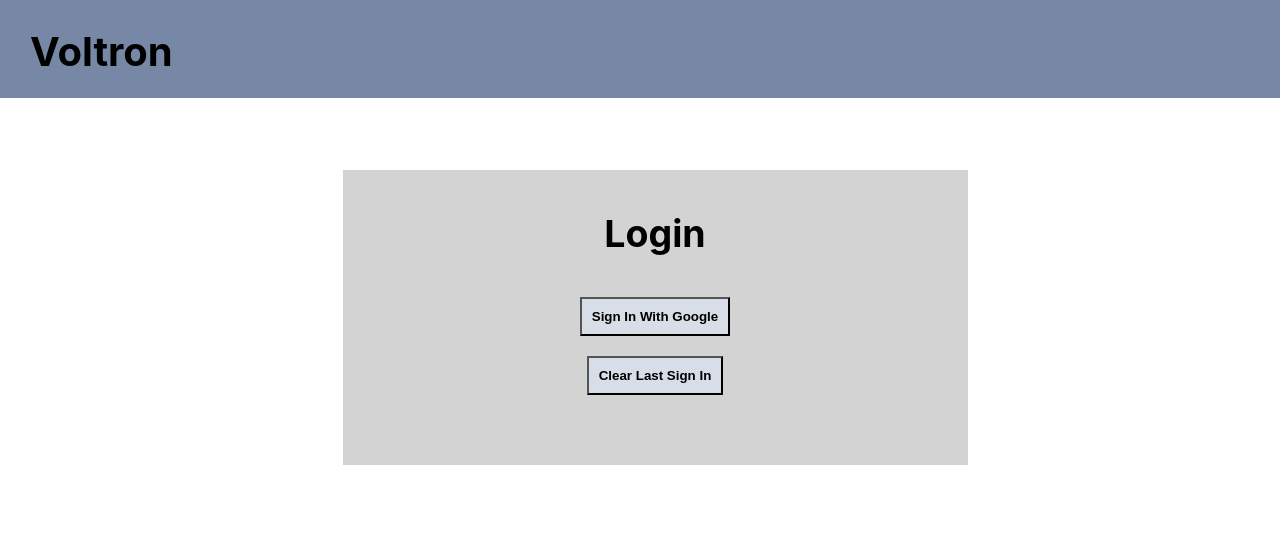
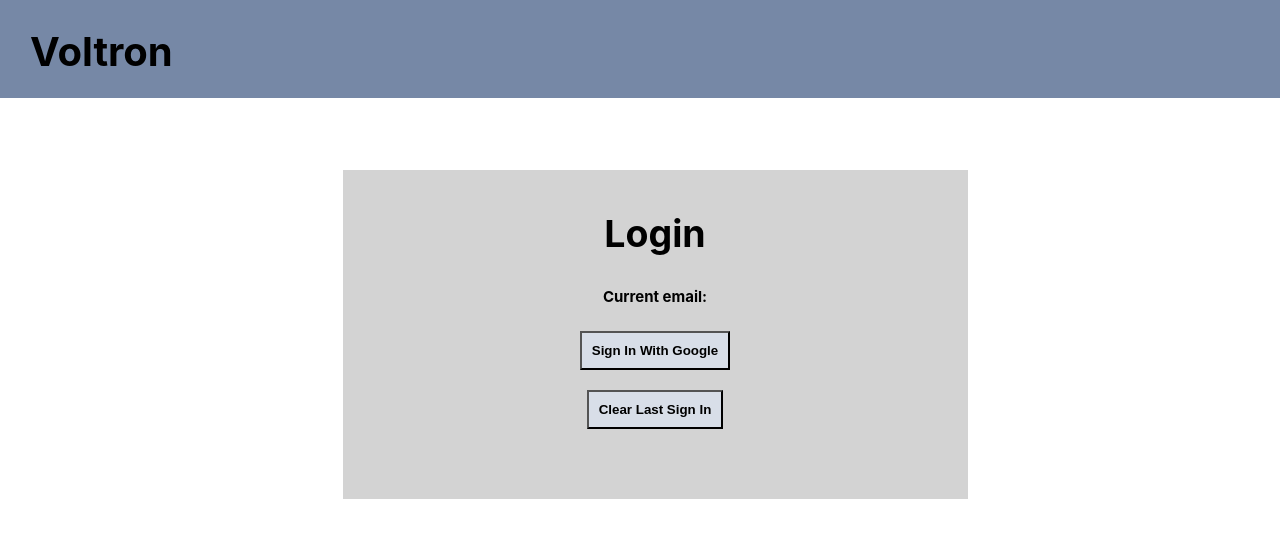
Before and after one commit to 22ridley/voltron, a React (Create React App) app in the folder client/: page / in a window 1280 px wide. Shown: the top 538 px of the page. Built offline with nearby package versions, Linux system fonts and the light colour scheme; no server answers.

Commit message:
current email displayed

```diff
--- a/client/src/App.tsx
+++ b/client/src/App.tsx
@@ -1,4 +1,4 @@
-import React, { useEffect } from "react";
+import React from "react";
 import "./App.css";
 import SignIn from "./components/sign-in.tsx";
 import Student from "./components/student.tsx";
@@ -12,18 +12,19 @@
   const [email, setEmail] = useState<string>("");
   const [name, setName] = useState<string>("");
 
-  if (privilege == -1) {
+  if (privilege === -1) {
     return (
       <div className="signIn">
         <SignIn
           setToken={setToken}
           setPrivilege={setPrivilege}
+          email={email}
           setEmail={setEmail}
           setName={setName}
         />
       </div>
     );
-  } else if (privilege == 0) {
+  } else if (privilege === 0) {
     return (
       <div className="student">
         <Student
@@ -34,7 +35,7 @@
         />
       </div>
     );
-  } else if (privilege == 1) {
+  } else if (privilege === 1) {
     return (
       <div className="instructor">
         <Instructor
--- a/client/src/components/sign-in.tsx
+++ b/client/src/components/sign-in.tsx
@@ -13,6 +13,7 @@
 interface SignInProps {
   setToken: Dispatch<SetStateAction<string>>;
   setPrivilege: Dispatch<SetStateAction<number>>;
+  email: string;
   setEmail: Dispatch<SetStateAction<string>>;
   setName: Dispatch<SetStateAction<string>>;
 }
@@ -28,9 +29,15 @@
 };
 
 const firebaseApp = initializeApp(firebaseConfig);
+var provider = new GoogleAuthProvider();
+const auth = getAuth();
 
 export default function SignIn(props: SignInProps) {
   const [jsonResponse, setJsonResponse] = useState<any>(null);
+
+  useEffect(() => {
+    findCurrentUser();
+  }, [auth, props]);
 
   useEffect(() => {
     if (jsonResponse) {
@@ -52,12 +59,18 @@
     await signOut(auth);
     // Set the local state back to it's initial state
     props.setToken("");
+    props.setEmail("");
+  };
+
+  const findCurrentUser = async () => {
+    onAuthStateChanged(auth, async (user: User | null) => {
+      if (user && user.email) {
+        props.setEmail(user.email);
+      }
+    });
   };
 
   const logGoogleUser = async () => {
-    var provider = new GoogleAuthProvider();
-    const auth = getAuth();
-
     onAuthStateChanged(auth, async (user: User | null) => {
       if (user) {
         // User is signed in
@@ -100,6 +113,9 @@
       <div className="all">
         <div className="loginbox">
           <h2>Login</h2>
+          <p className="email">
+            <b>Current email:</b> {props.email}
+          </p>
           <button className="signin_button" onClick={logGoogleUser}>
             Sign In With Google
           </button>
--- a/client/src/styles/sign-in.css
+++ b/client/src/styles/sign-in.css
@@ -41,3 +41,6 @@
 .signin_button {
   margin: 10px;
 }
+.email {
+  font-size: 15px;
+}
```
